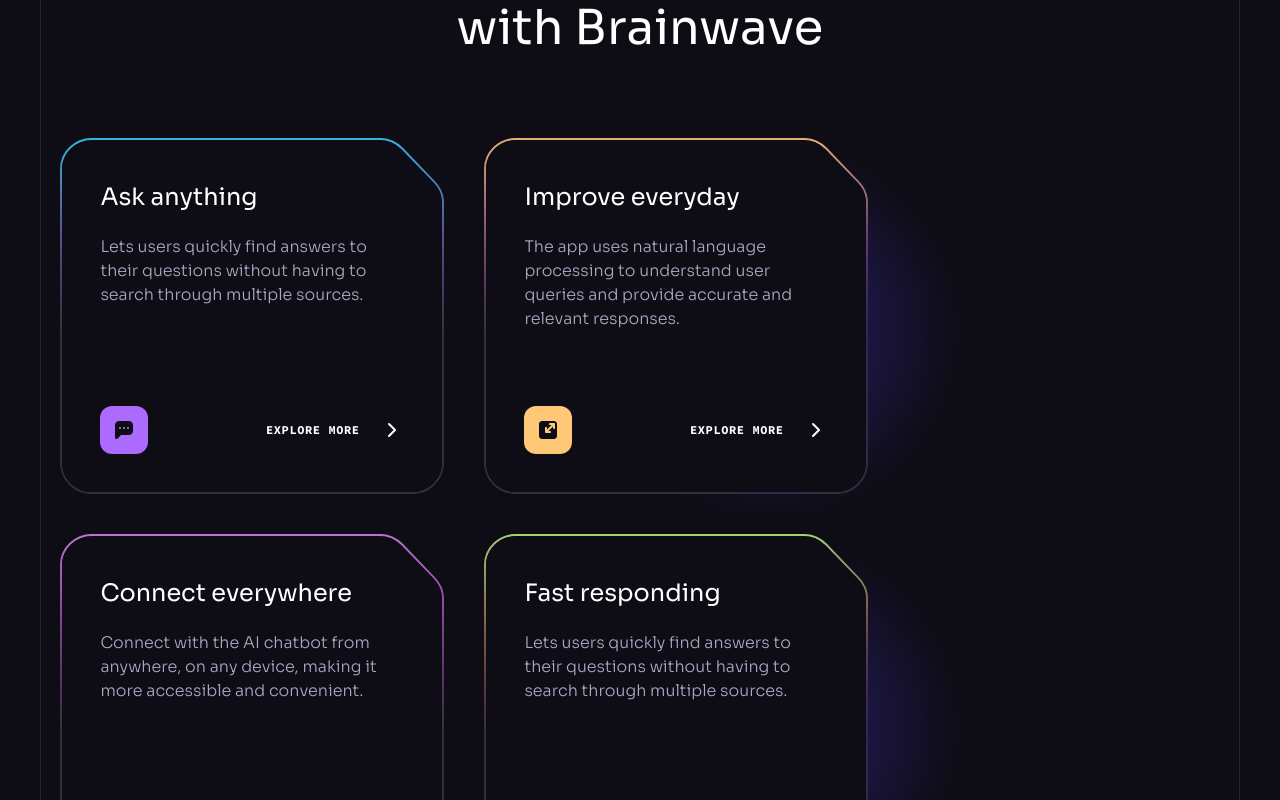
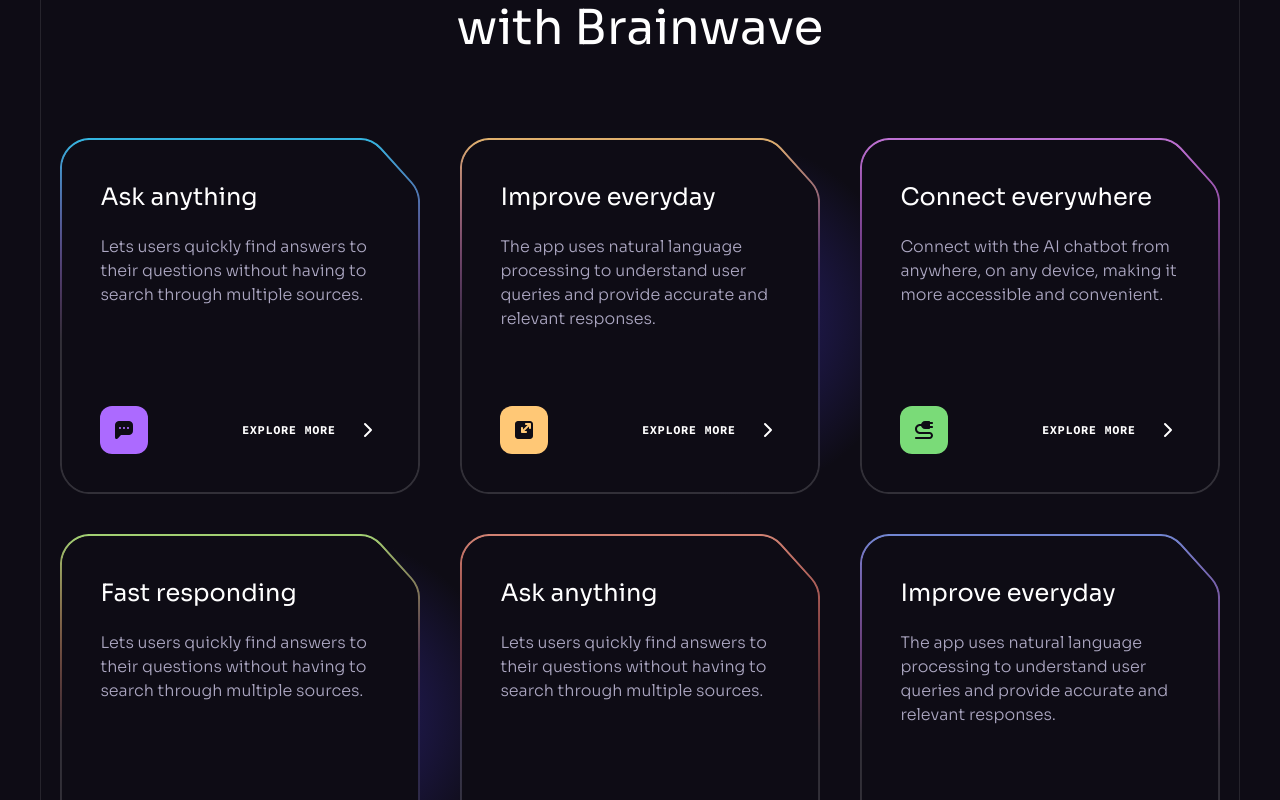
Before and after one commit to PIYUSH-NAYAK/Vitaledge, a React (Vite) app in the folder front end/: page / in a window 1280 px wide. Shown: the part 1580-2380 px from the top of the page. Built offline with nearby package versions, Linux system fonts and the light colour scheme.

Commit message:
added responsive

```diff
--- a/front end/src/components/Benefits.jsx
+++ b/front end/src/components/Benefits.jsx
@@ -14,10 +14,10 @@
           title="Chat Smarter, Not Harder with Brainwave"
         />
 
-        <div className="flex flex-wrap gap-10 mb-10">
+        <div className="grid grid-cols-1 sm:grid-cols-2 lg:grid-cols-3 gap-10 mb-10">
           {benefits.map((item) => (
             <div
-              className="block relative p-0.5 bg-no-repeat bg-[length:100%_100%] md:max-w-[24rem]"
+              className="block relative p-0.5 bg-no-repeat bg-[length:100%_100%] "
               style={{
                 backgroundImage: `url(${item.backgroundUrl})`,
               }}
--- a/front end/src/components/Hero.jsx
+++ b/front end/src/components/Hero.jsx
@@ -38,7 +38,7 @@
           <p className="body-1 max-w-3xl mx-auto mb-6 text-n-2 lg:mb-8">
           Unleash the Power of Health with VitalEdge. Upgrade your well-being with VitalEdge, your trusted online pharmacy
           </p>
-          <Button href="/pricing" white>
+          <Button href="/Services" white>
             Get started
           </Button>
         </div>
--- a/front end/tailwind.config.js
+++ b/front end/tailwind.config.js
@@ -102,6 +102,7 @@
       backgroundImage: {
         'radial-gradient': 'radial-gradient(var(--tw-gradient-stops))',
         'conic-gradient': 'conic-gradient(from 225deg, #FFC876, #79FFF7, #9F53FF, #FF98E2, #FFC876)',
+
       },
     },
   },
```
